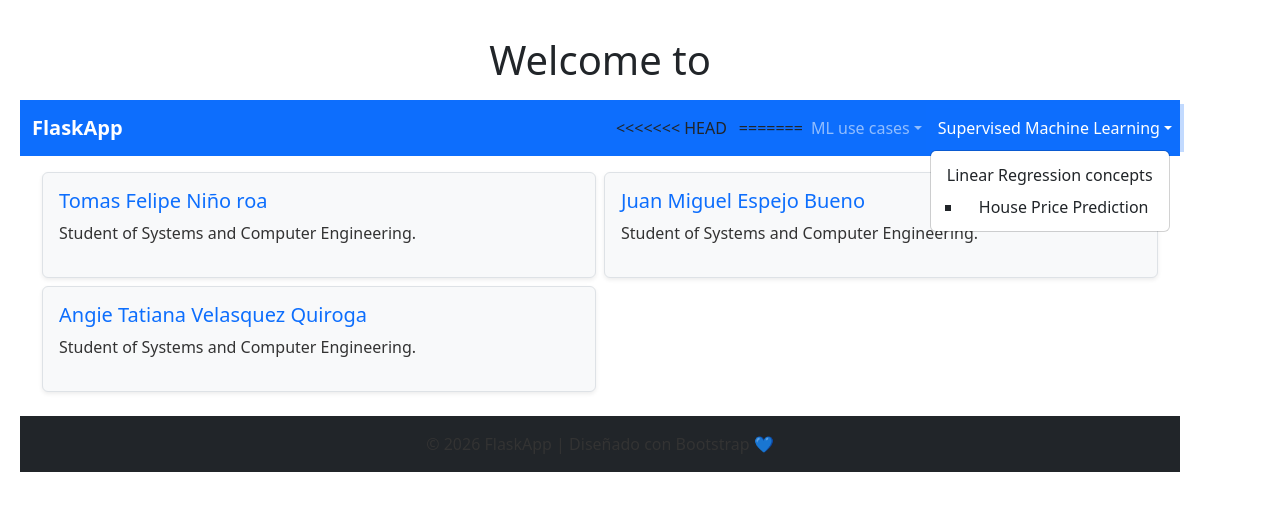
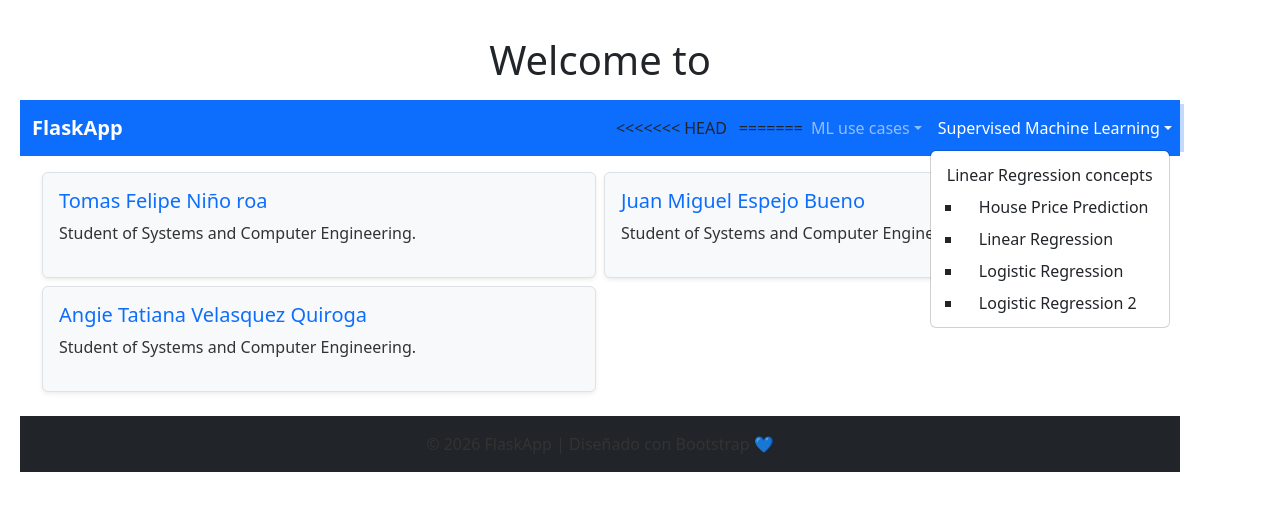
Before and after one commit to angievelasquez-20/machinepython, a Flask app: page / in a window 1280 px wide, after a click on "Supervised Machine Learning". Shown: the top 511 px of the page. Run offline with Flask 3, Linux system fonts and the light colour scheme; parts of the project's set-up code (start-up, migrations or seed data) failed here and were passed over.

Commit message:
Update LogisticRegression2.py and home.html

```diff
--- a/templates/home.html
+++ b/templates/home.html
@@ -50,6 +50,10 @@
               <li><a class="dropdown-item" href="/linearRegresion">Linear Regression concepts</a></li>
               <ul class="dropdown-submenu">
               <li><a class="dropdown-item" href="/linearRegresionPrices">House Price Prediction</a></li>
+              <li><a class="dropdown-item" href="/linearRegresion">Linear Regression</a></li>
+              <ul class="dropdown-submenu"></ul>
+              <li><a class="dropdown-item" href="/logisticRegression">Logistic Regression</a></li>
+              <li><a class="dropdown-item" href="/LogisticRegression2">Logistic Regression 2</a></li>
             </ul>
         </ul>
       </div>
```
Also changed, not shown: LogisticRegression2.py (+1 -8 lines).
